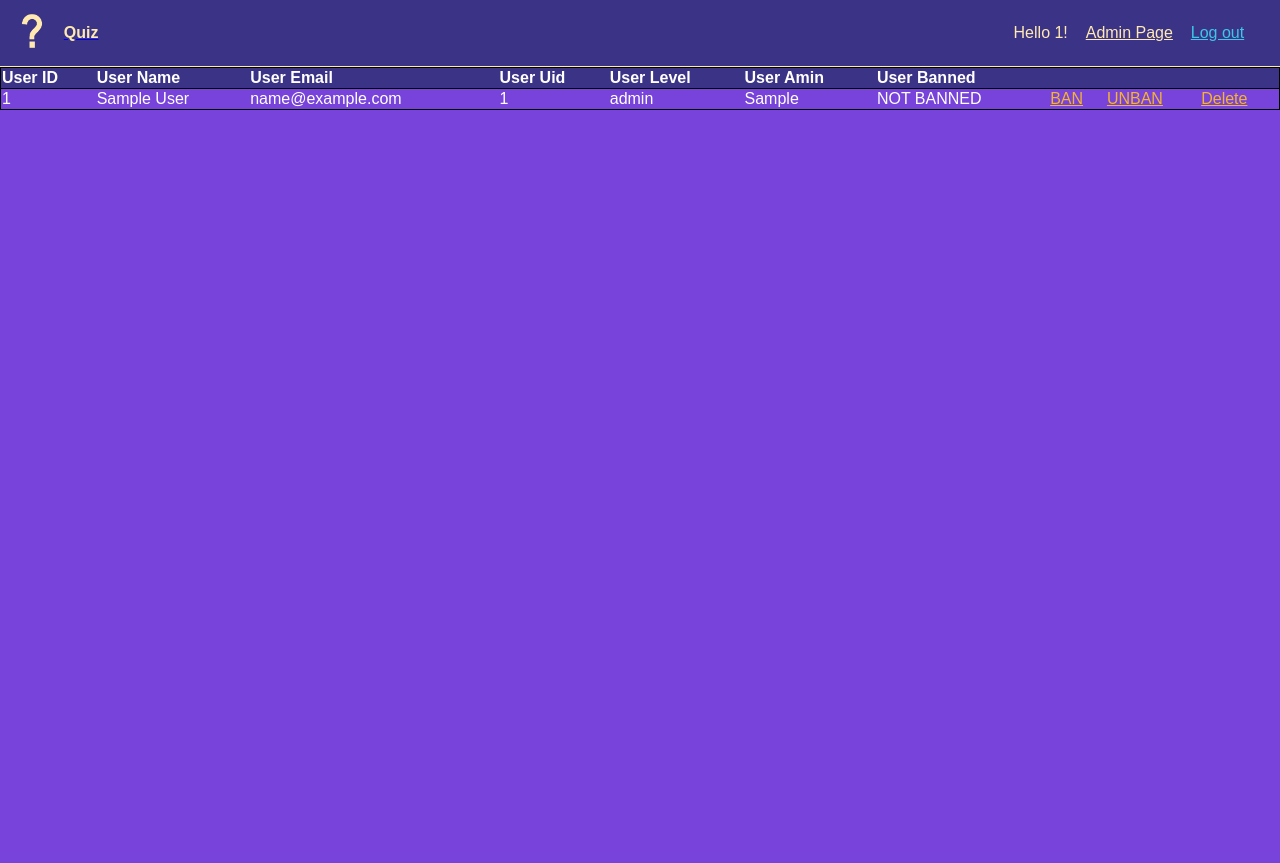
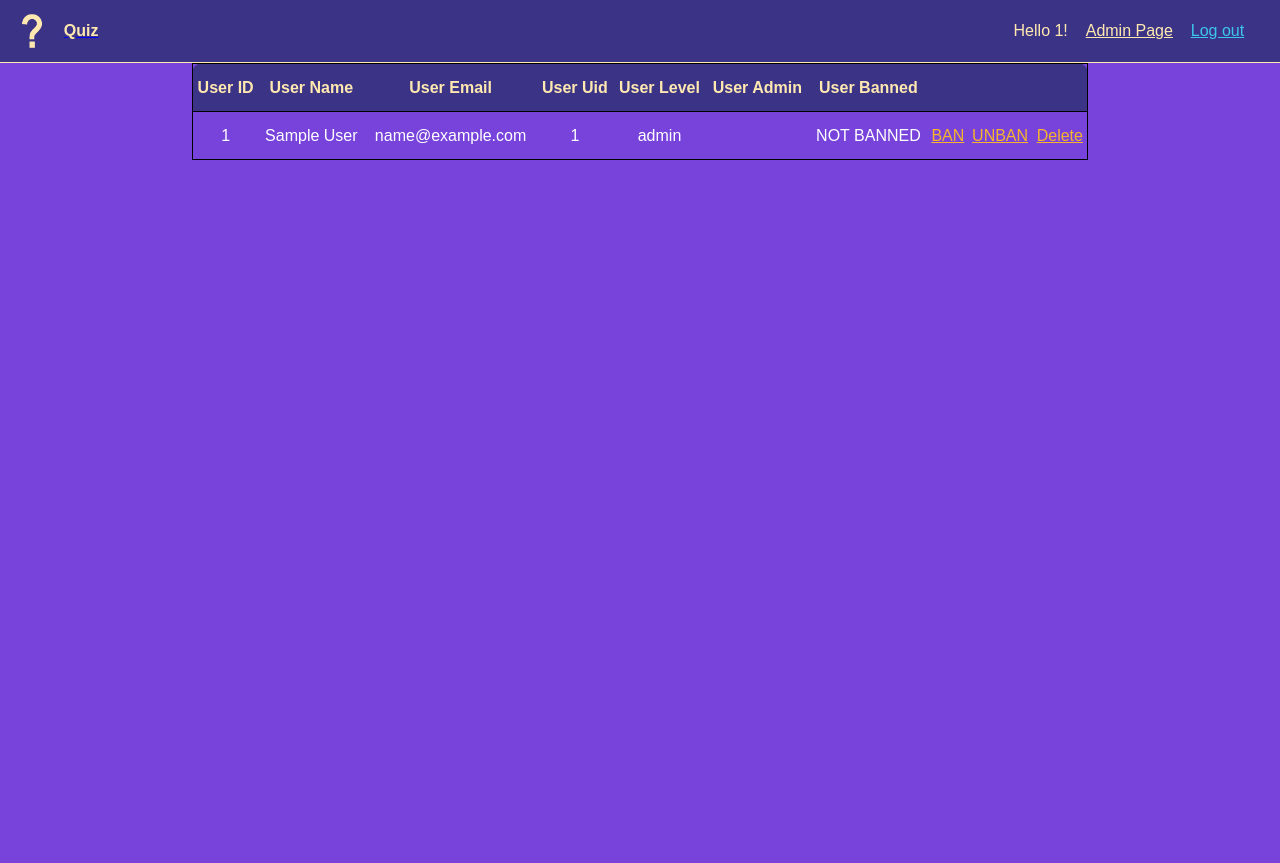
Before and after one commit to Viusan/quizWebsite, a PHP site: page /adminpage.php?id=1 in a window 1280 px wide. Before the commit the page ends 110 px from the top, so only its background shows below. Run offline with PHP 8.4, Linux system fonts and the light colour scheme; the visitor is signed in with stand-in values (Sample User, id 1); tables that the repository leaves empty or names only in its code hold one stand-in row (values such as "Sample post").

Commit message:
admin table design

```diff
--- a/adminpage.php
+++ b/adminpage.php
@@ -1,3 +1,4 @@
+<?php include_once "header.php";?>
 <!DOCTYPE html>
 <html lang="en">
 <head>
@@ -9,6 +10,8 @@
   <title>Quiz</title>
 </head>
 <body class="adminBody">
+  <div class="webcontainer">
+  <div class="tableDiv">
   <table class="adminTable">
     <tr>
       <th>User ID</th>
@@ -16,11 +19,11 @@
       <th>User Email</th>
       <th>User Uid</th>
       <th>User Level</th>
-      <th>User Amin</th>
+      <th>User Admin</th>
       <th>User Banned</th>
     </tr>
   <?php
-  include_once "header.php";
+
   include_once "includes/dbh.inc.php";
   if(isset($_SESSION["admin"])){
     $admin = $_SESSION['admin'];
@@ -59,6 +62,13 @@
           $banText = "BANNED";
         }
 
+        $adminText = "";
+        if($row['admin'] == 0){
+          $adminText = "NOT ADMIN";
+        }else if($row['admin'] == 1){
+          $adminText = "ADMIN";
+        }
+
 
         echo "<tr>
           <td>". $row["usersId"] . "</td>
@@ -66,14 +76,19 @@
           <td>". $row["usersEmail"] ."</td>
           <td>". $row["usersUid"] ."</td>
           <td>". $row["level"] ."</td>
-          <td>". $row["admin"] ."</td>
+          <td>". $adminText ."</td>
           <td>". $banText ."</td>
           <td> <a href='adminpage.php?ban=". $row["usersId"]. "' class='deleteButton'>BAN</a></td>
           <td> <a href='adminpage.php?unban=". $row["usersId"]. "' class='deleteButton'>UNBAN</a></td>
           <td> <a href='adminpage.php?id=". $row["usersId"] ."' class='deleteButton'>Delete </a></td>
         </tr>";
       }
-      echo "</table>";
+      echo "
+          </table>
+          </div>
+          </div>
+        ";
+
     }
     else{
       echo "No users found";
--- a/style.css
+++ b/style.css
@@ -384,6 +384,19 @@ ul li label {
 /*admin page*/
 .adminBody{
   background-color: #7743DB;
+  overflow: hidden;
+}
+.webcontainer{
+  width: 100%;
+  height: 100%;
+  display: flex;
+  justify-content: center;
+}
+
+.tableDiv{
+  width: 70vw;
+  overflow: auto;
+  height: 60vh;
 }
 
 .adminTable{
@@ -391,6 +404,13 @@ ul li label {
   width: 100%;
   text-align: left;
   background-color: #3b3486;
+  border-radius: 10px;
+}
+
+.adminTable td{
+  text-align: center;
+  color: #fff;
+  height: 3vh;
 }
 
 .adminTable tr:nth-child(even){
@@ -399,7 +419,9 @@ ul li label {
 
 .adminTable tr{
   border:solid 1px black;
-  color: #fff;
+  color: #ffe9b1;
+  text-align: center;
+  height: 6vh;
 }
 
 .deleteButton{
```
